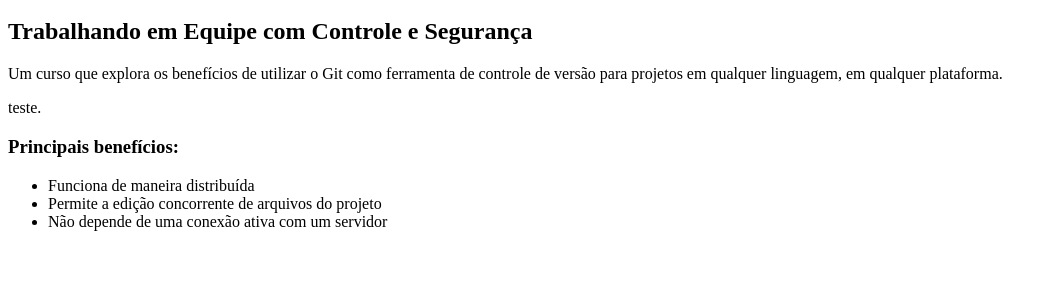
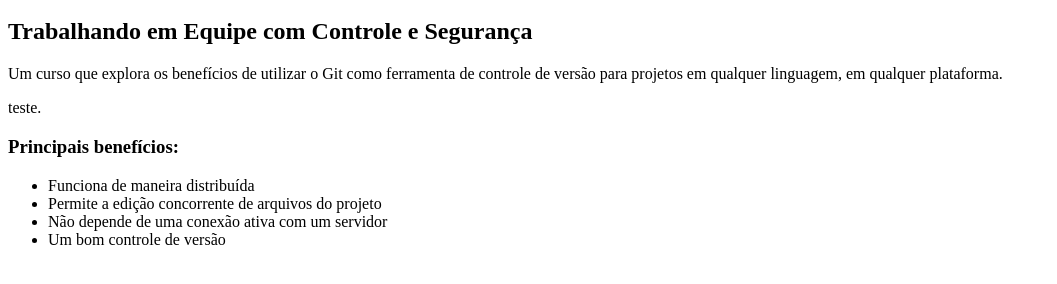
Before and after one commit to vconceicao/curso-git, a plain HTML site: page index.html in a window 1280 px wide. Shown: the part 48-332 px from the top of the page, without its empty margins (0-1057 px from the left). Drawn offline with Linux system fonts and the light colour scheme.

Commit message:
adicionando novo item na lista

```diff
--- a/index.html
+++ b/index.html
@@ -13,6 +13,7 @@
             <li>Funciona de maneira distribuída</li>
             <li>Permite a edição concorrente de arquivos do projeto</li>
             <li>Não depende de uma conexão ativa com um servidor</li>
+			<li>Um bom controle de versão</li>
         </ul>
     </body>
 </html>
```
